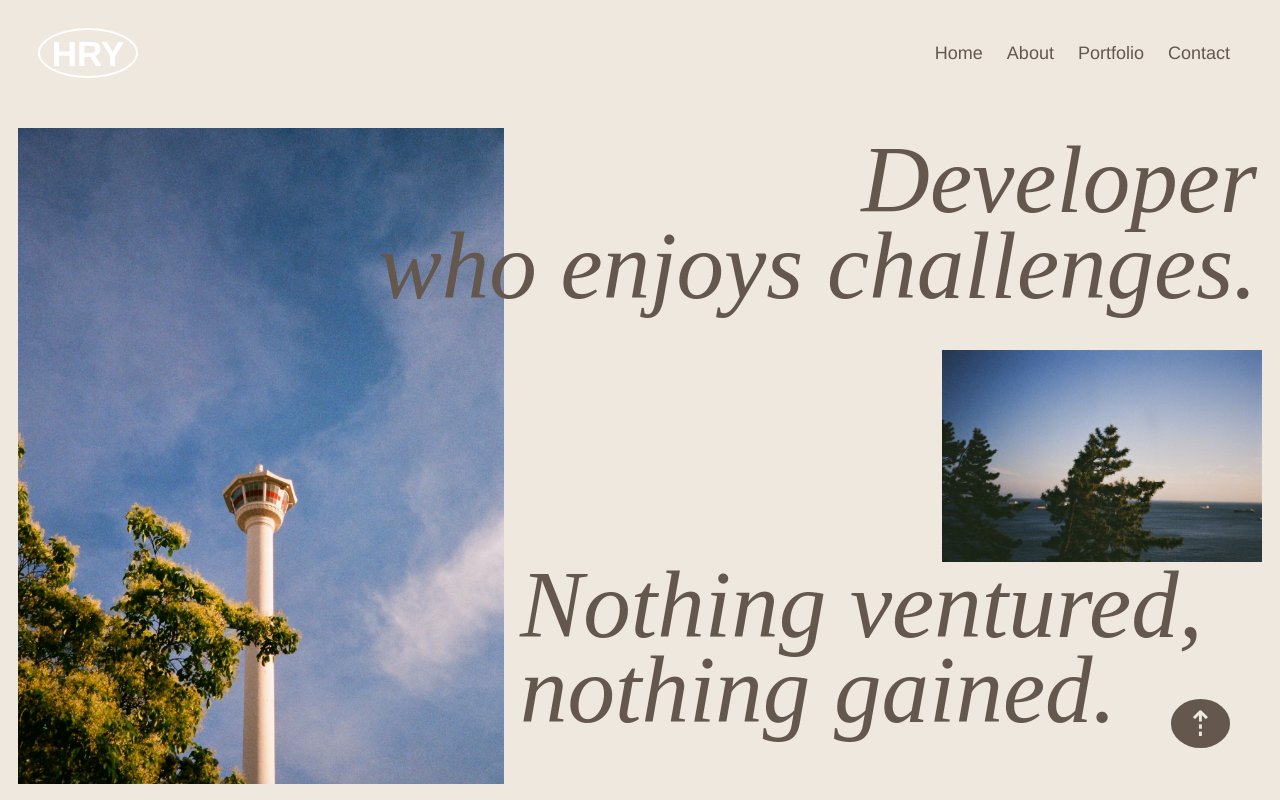
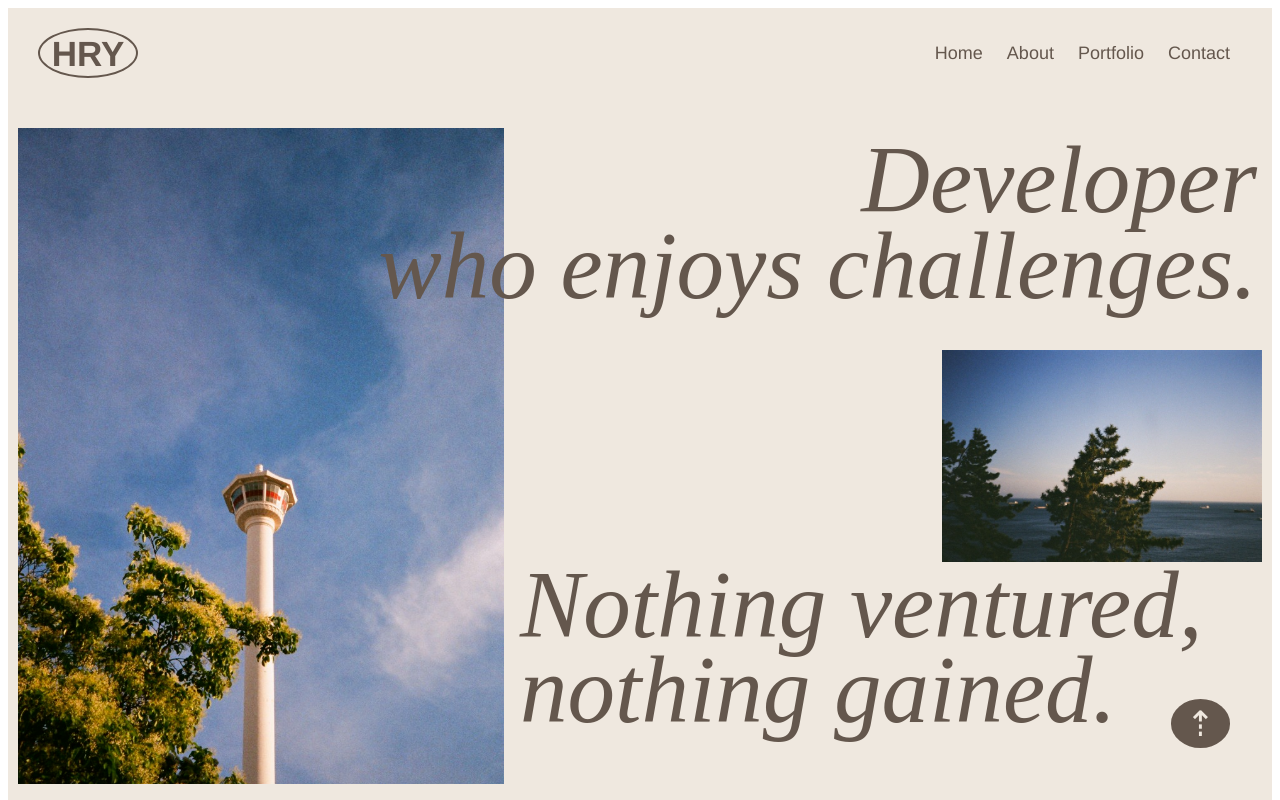
Before and after one commit to HyeRyeongY/project2023, a Vue app: page / in a window 1280 px wide. Shown: the top 800 px of the page. Built offline with nearby package versions, Linux system fonts and the light colour scheme; a web font is replaced by a local one.

Commit message:
refs #3 [magazine] 페이지 수정

```diff
--- a/src/views/magazine/Index.vue
+++ b/src/views/magazine/Index.vue
@@ -1,4 +1,5 @@
 <template>
+  <div class="magazine-page">
     <main>
       <section ref="home" id="home">
         <header>
@@ -62,7 +63,11 @@
           </div>
 
           <div class="flex">
-          <img :src="require(`@/assets/images/main/home_2-1.jpg`)" alt="home2-1" class="home2-1" />
+            <img
+              :src="require(`@/assets/images/main/home_2-1.jpg`)"
+              alt="home2-1"
+              class="home2-1"
+            />
             <div class="introduce introduce2 intro2">
               <span class="subject"> Communication and collaboration.<br /> </span>
             </div>
@@ -80,7 +85,11 @@
                 자기소개서 전문 읽기</a
               >
             </div>
-          <img :src="require(`@/assets/images/main/home_2-2.jpg`)" alt="home2-2" class="home2-2" />
+            <img
+              :src="require(`@/assets/images/main/home_2-2.jpg`)"
+              alt="home2-2"
+              class="home2-2"
+            />
           </div>
         </article>
       </section>
@@ -89,7 +98,11 @@
         <div class="flex info">
           <div>
             <div class="about">About</div>
-          <img :src="require(`@/assets/images/main/page01_1.jpg`)" alt="page01_1" class="infoImg" />
+            <img
+              :src="require(`@/assets/images/main/page01_1.jpg`)"
+              alt="page01_1"
+              class="infoImg"
+            />
           </div>
 
           <div class="infoText">
@@ -99,7 +112,9 @@
                 <template v-if="item.name !== 'SKILL'">
                   <ul>
                     <li v-for="(list, idx) in item.list" :key="idx">
-                    <div class="name">{{ list.id ? list.id : list.period ? list.period : "" }}</div>
+                      <div class="name">
+                        {{ list.id ? list.id : list.period ? list.period : "" }}
+                      </div>
                       <div class="content">
                         {{ list.content ? list.content : "" }} <br />
                         <span v-if="list.detail" class="small">{{ "(" + list.detail + ")" }}</span>
@@ -130,11 +145,11 @@
         </div>
       </section>
 
-    <section ref="Portfolio" id="Portfolio" class="scroll">
+      <!-- <section ref="Portfolio" id="Portfolio" class="scroll">
       <div class="wrap">
         <div class="portfolio">Portfolio</div>
       </div>
-    </section>
+    </section> -->
 
       <div class="topBtn">
         <span class="btnText">want to see the menu</span>
@@ -148,6 +163,7 @@
         COPYRIGHTⓒ2022 by HRY. ALL RIGHTS RESERVED
       </div>
     </footer>
+  </div>
 </template>
 <script>
 import { reactive, onMounted } from "vue";
@@ -169,15 +185,18 @@ export default {
     });
     // 스크롤 위치
     function getHeightInfo() {
-      this.aboutH = document.getElementById("About").clientHeight;
+      this.aboutH = document.getElementById("About").offsetTop;
       this.nowH = window.scrollY;
       let topBtn = document.querySelector(".topBtn");
-      if (this.aboutH < this.nowH) {
+      let page = document.querySelector(".magazine-page");
+      if (this.aboutH - 700 < this.nowH) {
         topBtn.className = "topBtn under";
-        document.body.style = "transition: all .28s ease-in-out; background-color: #64574d";
+        page.className = "magazine-page under";
+        // document.body.style = "transition: all .28s ease-in-out; background-color: #64574d";
       } else {
         topBtn.className = "topBtn";
-        document.body.style = "transition: all .28s ease-in-out; background-color: #efe8df";
+        page.className = "magazine-page";
+        // document.body.style = "transition: all .28s ease-in-out; background-color: #efe8df";
       }
     }
     let numAnimation = document.querySelectorAll(".numAnimation");
@@ -233,25 +252,25 @@ export default {
 
 body {
   font-family: "Raleway", sans-serif;
+}
+.magazine-page {
   background-color: #efe8df;
-  -webkit-transition: all 1s ease;
-  -moz-transition: all 1s ease;
-  -ms-transition: all 1s ease;
-  -o-transition: all 1s ease;
   transition: all 1s ease;
+  &.under {
+    background-color: #64574d;
   }
-
+}
 header {
   padding: 20px 30px;
   #logo {
     h1 {
       width: 100px;
       height: 50px;
-      border: 2px solid white;
+      border: 2px solid #64574d;
       border-radius: 100%;
       font-size: 35px;
       font-weight: bold;
-      color: white;
+      color: #64574d;
       line-height: 47px;
     }
   }
--- a/src/views/magazine/data/about.json
+++ b/src/views/magazine/data/about.json
@@ -4,8 +4,7 @@
     "list": [
       { "id": "NAME", "content": "윤혜령" },
       { "id": "AGES", "content": "26 (1998)" },
-      { "id": "ADDRESS", "content": "부산광역시" },
-      { "id": "SPECIALITY", "content": "악기연주, 드로잉" }
+      { "id": "HOBBY", "content": "악기연주" }
     ]
   },
   {
@@ -30,14 +29,5 @@
       { "content": "웹 디자인 기능사", "period": "2021.09" },
       { "content": "GTQ그래픽기술자격 2급", "period": "2016.03" }
     ]
-  },
-  {
-    "name": "SKILL",
-    "list": [
-      { "lang": "HTML", "percent": 90 },
-      { "lang": "CSS", "percent": 85 },
-      { "lang": "JavaScript", "percent": 70 },
-      { "lang": "VUE", "percent": 65 }
-    ]
   }
 ]
```
Lines whose indentation alone changed are shown as unchanged.
